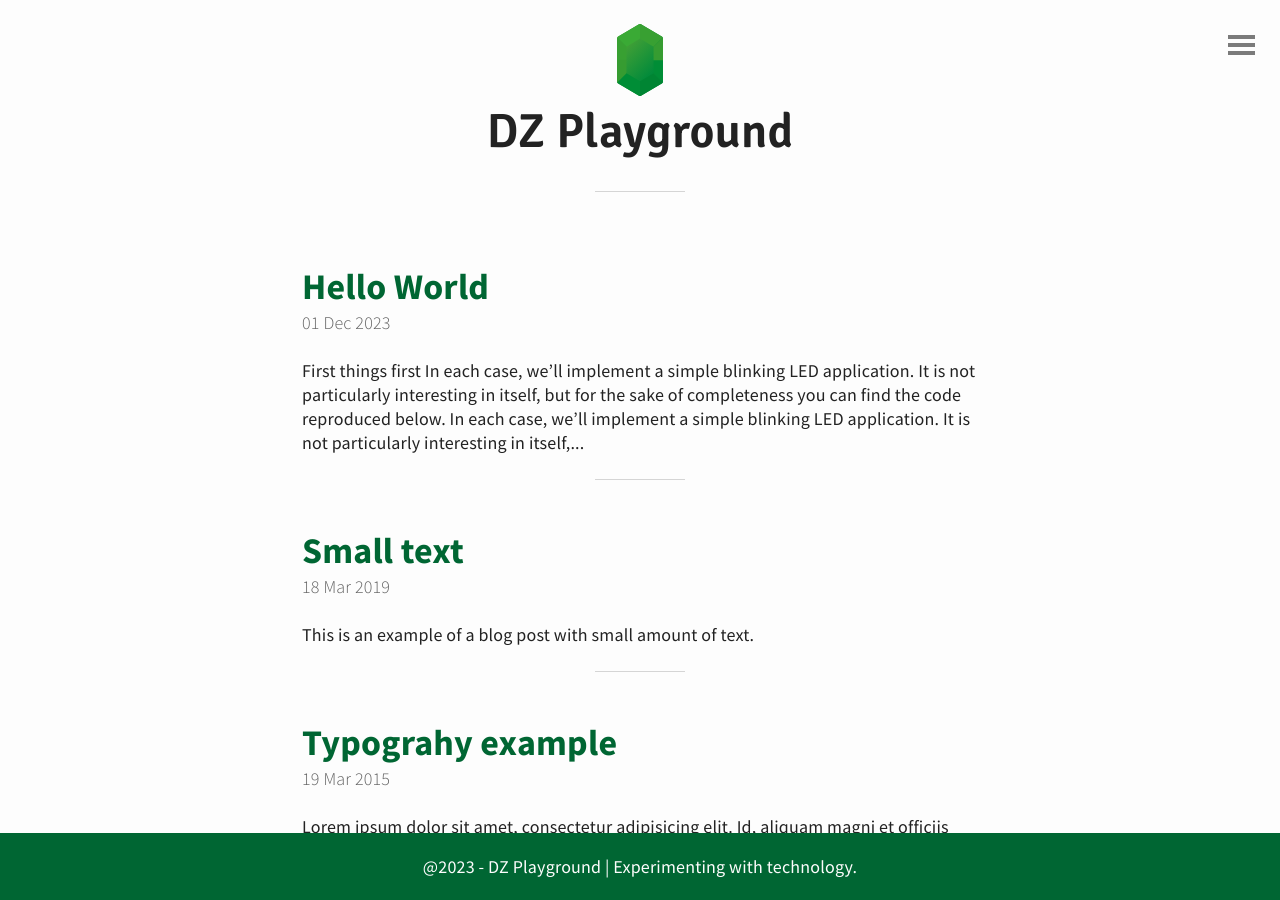
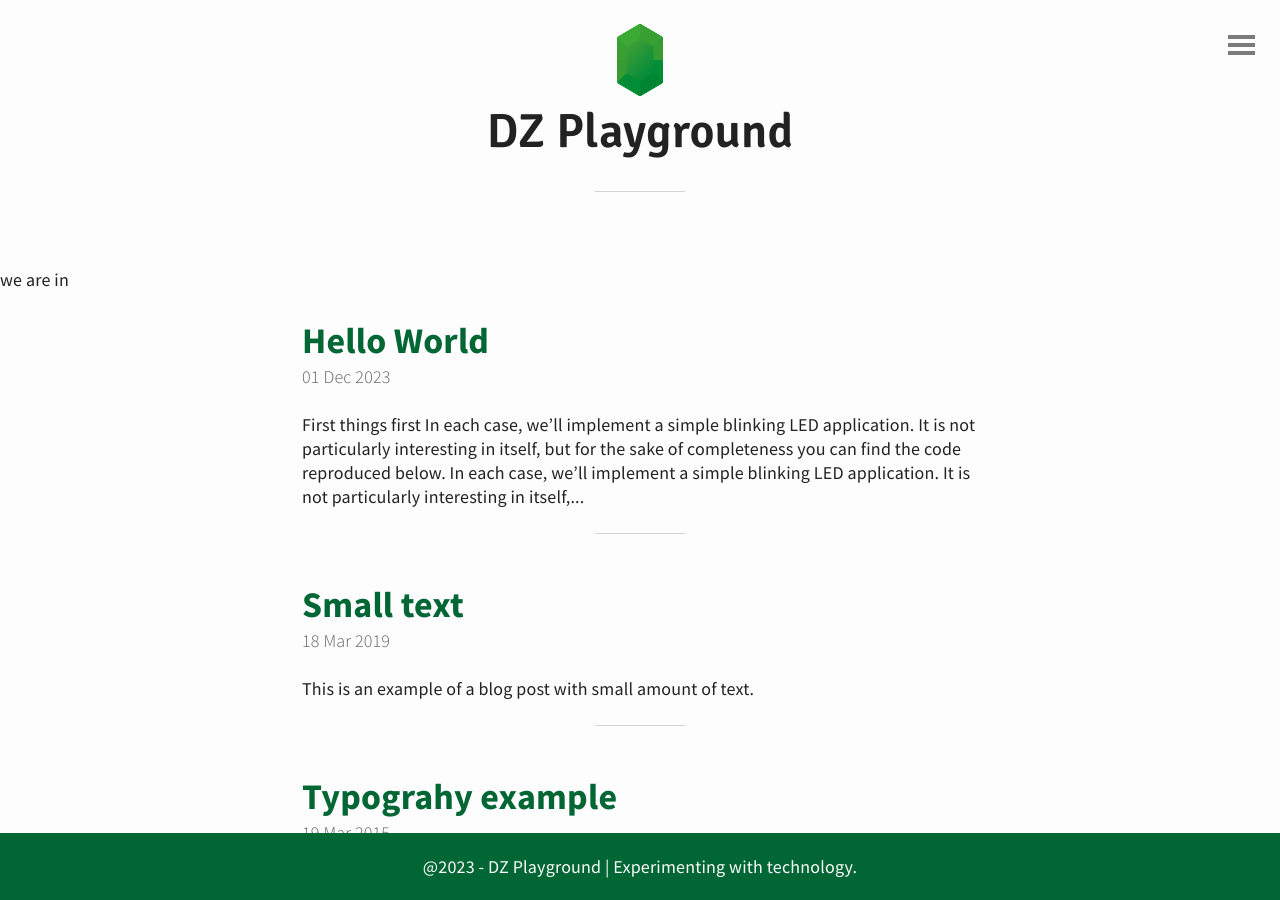
Before and after one commit to younnoughi/dz_playground, a Jekyll site: the page built from index.html, in a window 1280 px wide and 900 px high. Built offline with Jekyll 4.4.1, drawn with Linux system fonts in a browser that asks for light colours; the list of posts is cut into pages by our own code.

Commit message:
some cleanup and tryfixes

```diff
--- a/_config.yml
+++ b/_config.yml
@@ -9,10 +9,10 @@
   url: ""
 
 # Build settings
-baseurl: "/"
+baseurl: /
 markdown: kramdown
 source: .
-destination: ./_site
+destination: ./_site/
 permalink: /:title
 paginate: 8
 paginate_path: /page:num/
@@ -32,14 +32,24 @@
       layout: "post"
 
 # Plugins
-plugins: [jekyll-paginate, jekyll-target-blank]
+plugins:
+  - jekyll-paginate
+  - jekyll-target-blank
 
   # - jekyll-diagrams
+
+
+target-blank:
+   noopener: false
+   noreferrer: false
+
+sass:
+    style: compressed
 
 # Custom variables
 version: "0.0.1"
 
 # Options
-custom_header: true
+custom_header: false
 custom_nav_footer: false
 reverse: false
--- a/_includes/header-custom.html
+++ /dev/null
@@ -1,7 +0,0 @@
-<header id="header">
-
-	<a href="{{ site.baseurl }}">
-		<img src="{{ "/img/emerald.svg" | prepend: site.baseurl | replace: '//', '/' }}" alt="Emerald Logo">
-	  <h1 translate="no">{{ site.site_name }}</h1>
-	</a>
-</header>
--- a/_includes/header.html
+++ b/_includes/header.html
@@ -1,6 +1,7 @@
 <header id="header">
+
 	<a href="{{ site.baseurl }}">
 		<img src="{{ "/img/emerald.svg" | prepend: site.baseurl | replace: '//', '/' }}" alt="Emerald Logo">
-	  <h1>emerald</h1>
+	  <h1 translate="no">{{ site.site_name }}</h1>
 	</a>
 </header>
--- a/_includes/nav-footer-custom.html
+++ /dev/null
@@ -1,5 +0,0 @@
-<footer>
-
-	<!-- Your custom nav footer here -->
-
-</footer>
--- a/_layouts/default.html
+++ b/_layouts/default.html
@@ -21,6 +21,9 @@
         {% include header.html %}
       {% endif %}
 
+
+      <br>
+      we are in {{ site.baseurl }}
     <!-- Main content -->
 	  <div id="container">
 
```
